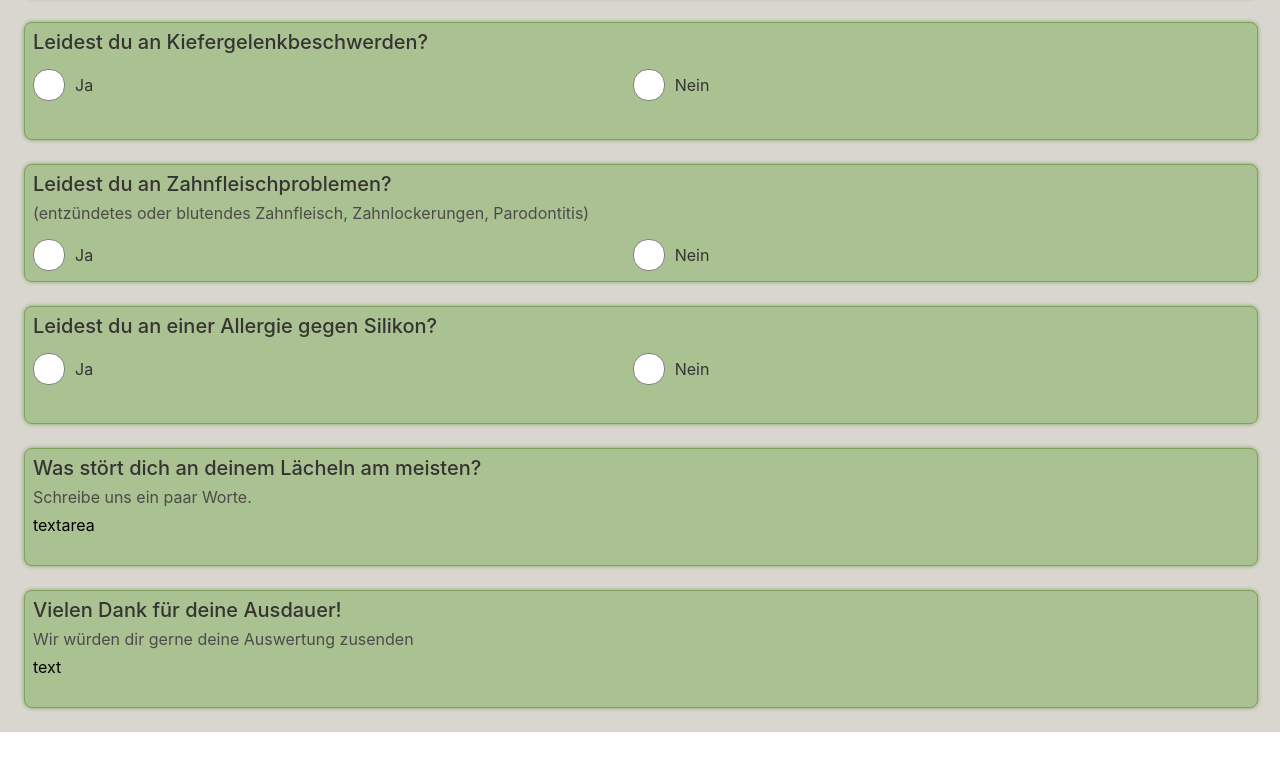
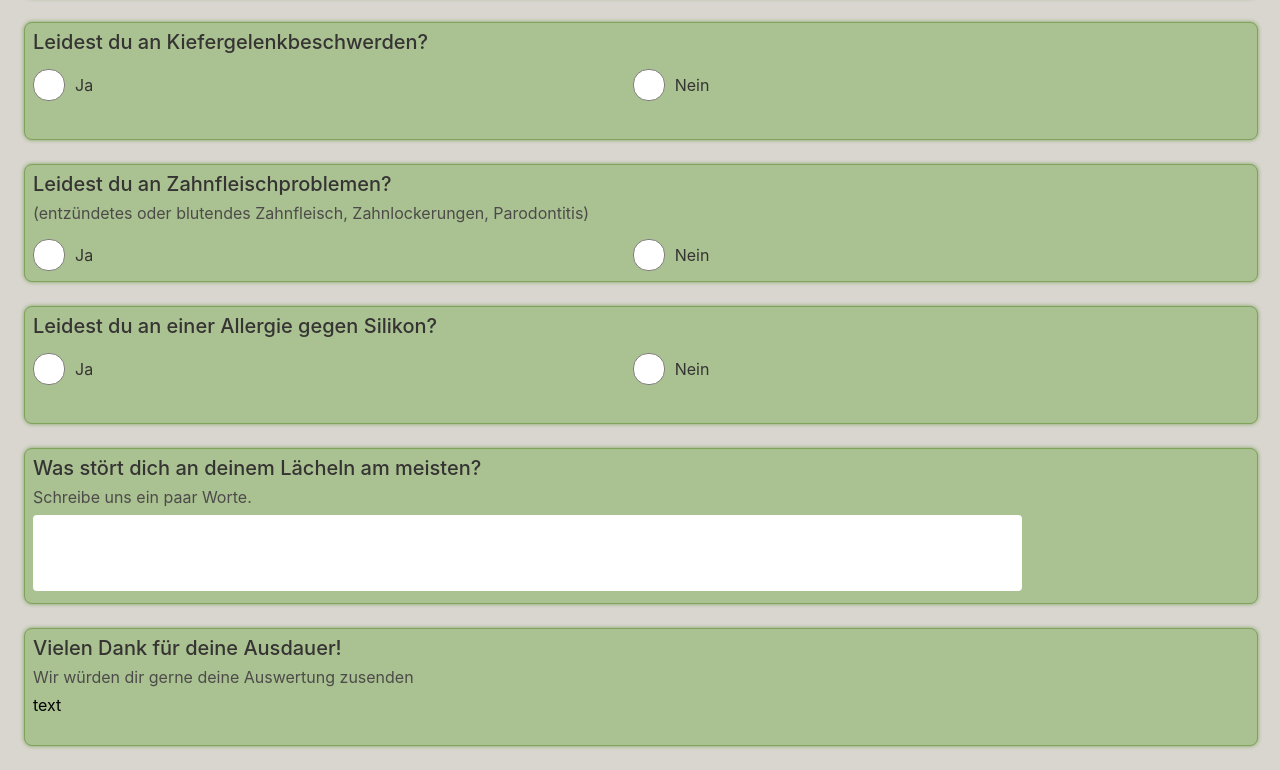
Before and after one commit to ipochinskiy/questionnaire, a React (Create React App) app: page / in a window 1280 px wide. Shown: the part 922-1692 px from the top of the page. Before the commit the page ends 1654 px from the top, so only its background shows below. Built offline with nearby package versions, Linux system fonts and the light colour scheme.

Commit message:
create a Textarea component and use it for question type "textarea"

```diff
--- a/src/questionnaire/Panel/Panel.js
+++ b/src/questionnaire/Panel/Panel.js
@@ -1,5 +1,5 @@
 import React, { Component } from 'react';
-import { Multi, Radio, Select } from '../../ui-components';
+import { Multi, Radio, Select, Textarea } from '../../ui-components';
 import './Panel.scss';
 
 class Panel extends Component {
@@ -17,10 +17,10 @@ class Panel extends Component {
                 },
             });
         } else {
-        this.setState({
-            [key]: value,
-        });
-    }
+            this.setState({
+                [key]: value,
+            });
+        }
     }
 
     render() {
@@ -53,7 +53,9 @@ class Panel extends Component {
                 />;
                 break;
             case 'textarea':
-                control = 'textarea';
+                control = <Textarea
+                    handleChange={value => this.handleValueChange(key, value)}
+                />;
                 break;
             case 'text':
                 control = 'text';
--- /dev/null
+++ b/src/ui-components/Textarea/Textarea.js
@@ -0,0 +1,14 @@
+import React from 'react';
+import './Textarea.scss';
+
+const Textarea = ({ handleChange }) => (
+    <div className='Textarea'>
+        <textarea
+            rows='3'
+            onChange={e => handleChange((e && e.target) ? e.target.value : null)}
+        >
+        </textarea>
+    </div>
+);
+
+export default Textarea;
--- /dev/null
+++ b/src/ui-components/Textarea/Textarea.scss
@@ -0,0 +1,14 @@
+@import '../../colors.scss';
+
+.Textarea {
+    & textarea {
+        width: 80%;
+        resize: none;
+        border: none;
+        border-radius: 4px;
+        outline: none;
+        padding: 8px;
+        font-size: 16px;
+        line-height: 20px;
+    }
+}
--- a/src/ui-components/index.js
+++ b/src/ui-components/index.js
@@ -1,5 +1,6 @@
 import Multi from './Multi/Multi';
 import Radio from './Radio/Radio';
 import Select from './Select/Select';
+import Textarea from './Textarea/Textarea';
 
-export { Radio, Select, Multi };
+export { Radio, Select, Multi, Textarea };
```
Also changed, not shown: 2 other files (tests, documents, lock files or other folders).
